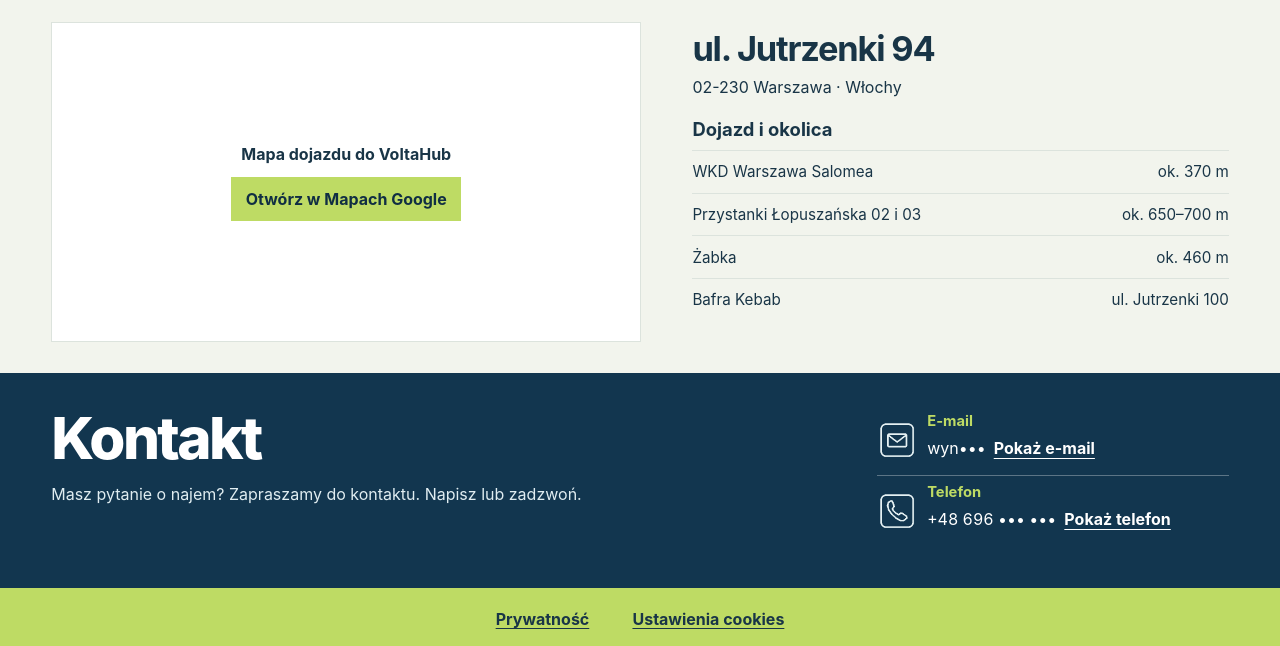
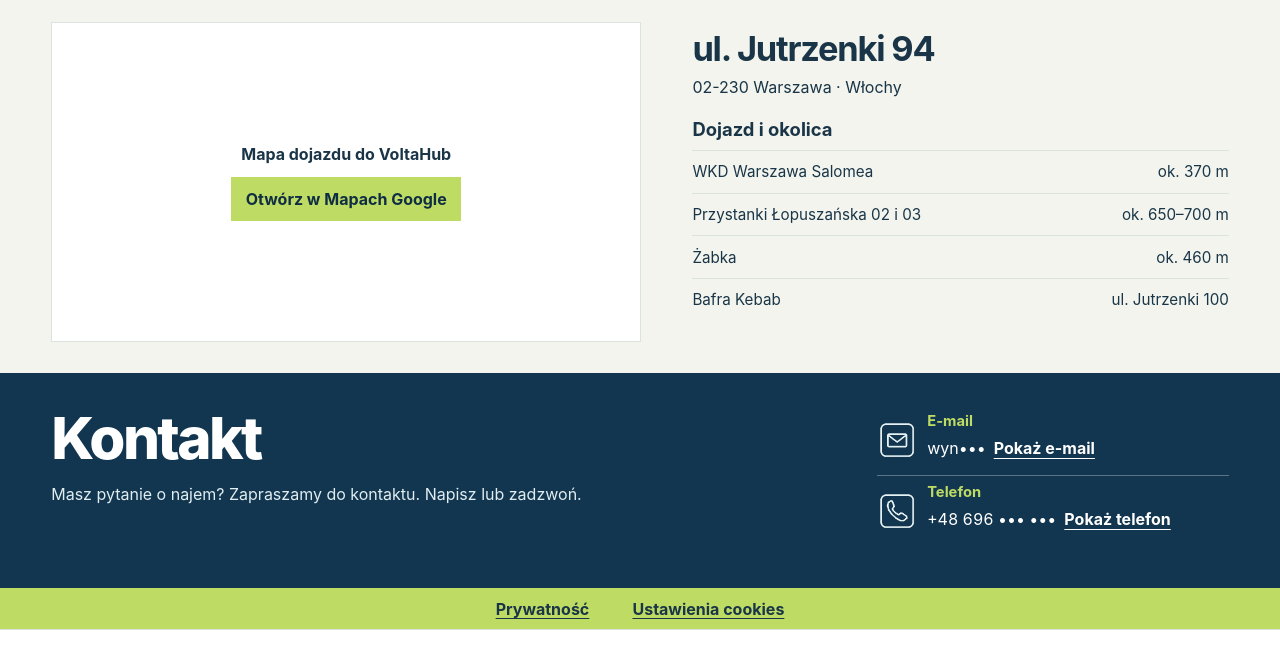
Before and after one commit to olesiewicz/voltahub-pl, a plain HTML site: page index.html in a window 1280 px wide. Shown: the part 5036-5682 px from the top of the page. Drawn offline with Linux system fonts and the light colour scheme.

Commit message:
Reduce privacy bar height by one third

```diff
--- a/index.html
+++ b/index.html
@@ -45,7 +45,7 @@
   </script>
   <link rel="stylesheet" href="styles.css?v=bio-align-1">
   <script src="script.js" defer></script>
-  <link rel="stylesheet" href="privacy.css?v=2">
+  <link rel="stylesheet" href="privacy.css?v=3">
   <script src="cookies.js?v=1" defer></script>
 </head>
 <body>
--- a/privacy.css
+++ b/privacy.css
@@ -4,7 +4,7 @@
   align-items: center;
   justify-content: center;
   gap: .3rem clamp(1rem, 4vw, 2rem);
-  padding: .5rem 1rem;
+  padding: 0 1rem;
   border-top: 1px solid var(--lime);
   background: var(--lime);
 }
@@ -13,7 +13,7 @@
 .privacy-links button {
   display: inline-flex;
   align-items: center;
-  min-height: 44px;
+  min-height: 40px;
   padding: .25rem .35rem;
   border: 0;
   background: transparent;
```
Also changed, not shown: biuro-b1.html (+1 -1 lines), biuro-b2.html (+1 -1 lines), galeria.html (+1 -1 lines), magazyn-m1.html (+1 -1 lines), prywatnosc.html (+1 -1 lines).
